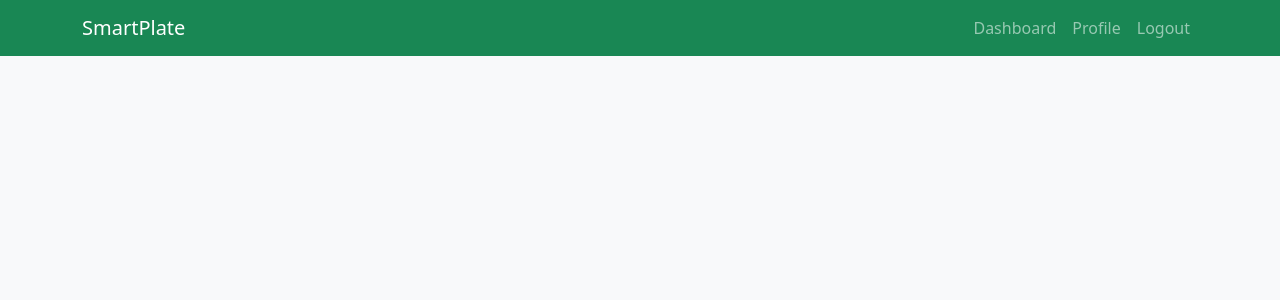
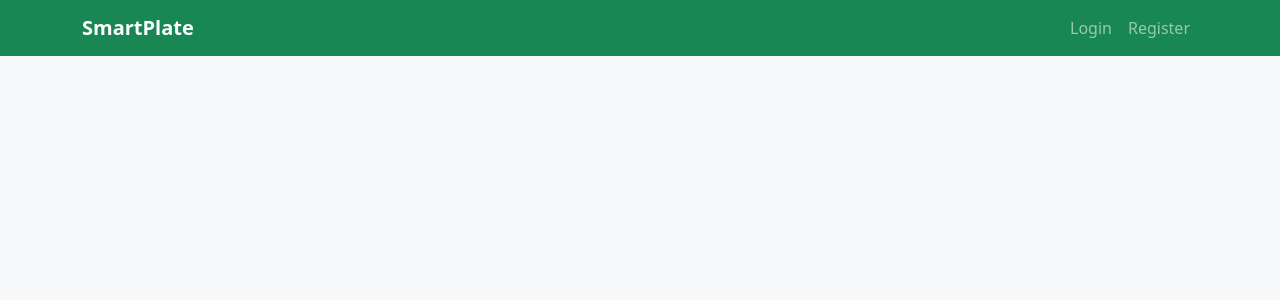
Before and after one commit to atmyprime/COP4813-Semester-Project, a PHP site: page /header.php in a window 1280 px wide. Shown: the top 300 px of the page. Run offline with PHP 8.4, Linux system fonts and the light colour scheme; the visitor is signed in with stand-in values (Sample User, id 1).

Commit message:
Update header.php

```diff
--- a/backend/header.php
+++ b/backend/header.php
@@ -1,7 +1,6 @@
 <?php
-if (session_status() === PHP_SESSION_NONE) {
-    session_start();
-}
+// backend/header.php
+// config.php already did session_start(), so we don't do it again here.
 ?>
 <!doctype html>
 <html lang="en">
@@ -9,13 +8,17 @@
   <meta charset="utf-8">
   <title>SmartPlate - Dynamic Meal Planner</title>
   <meta name="viewport" content="width=device-width, initial-scale=1">
-  <!-- Bootstrap 5 -->
+
+  <!-- Bootstrap -->
   <link href="https://cdn.jsdelivr.net/npm/bootstrap@5.3.3/dist/css/bootstrap.min.css" rel="stylesheet">
+
+  <!-- <link rel="stylesheet" href="../frontend/styles.css"> -->
 </head>
 <body class="bg-light">
 <nav class="navbar navbar-expand-lg navbar-dark bg-success mb-4">
   <div class="container">
-    <a class="navbar-brand" href="dashboard.php">SmartPlate</a>
+    <!-- This could go to dashboard.php or back to frontend home -->
+    <a class="navbar-brand fw-bold" href="dashboard.php">SmartPlate</a>
     <button class="navbar-toggler" type="button" data-bs-toggle="collapse" data-bs-target="#navbarNav">
       <span class="navbar-toggler-icon"></span>
     </button>
@@ -23,7 +26,6 @@
       <ul class="navbar-nav ms-auto">
         <?php if (!empty($_SESSION['user_id'])): ?>
           <li class="nav-item"><a class="nav-link" href="dashboard.php">Dashboard</a></li>
-          <li class="nav-item"><a class="nav-link" href="profile.php">Profile</a></li>
           <li class="nav-item"><a class="nav-link" href="logout.php">Logout</a></li>
         <?php else: ?>
           <li class="nav-item"><a class="nav-link" href="login.php">Login</a></li>
```
